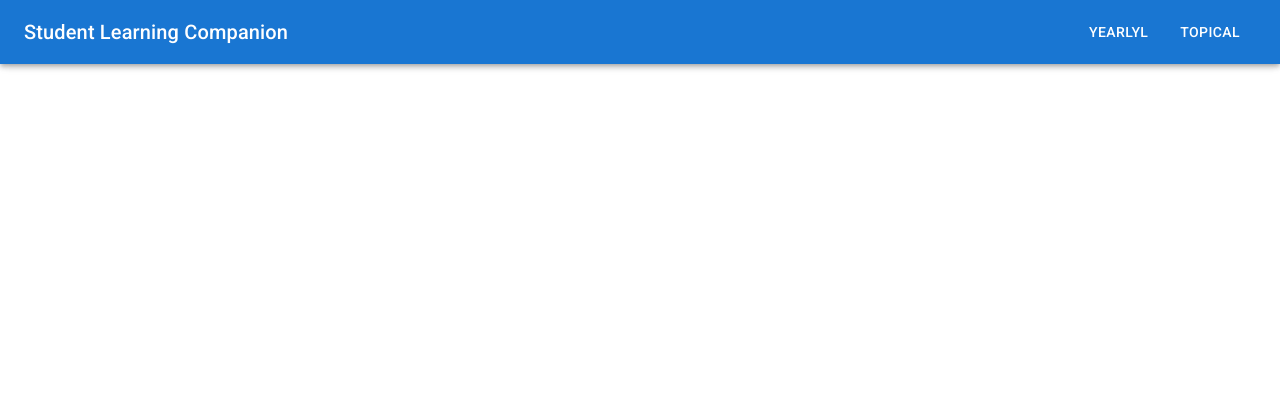
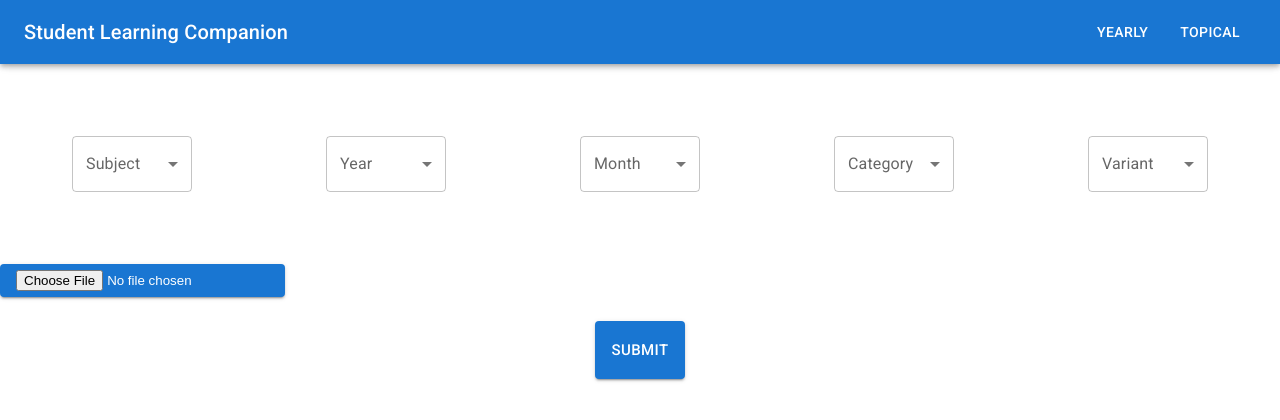
Before and after one commit to anasmunaf/fyp-admin, a React (Create React App) app: page /yearly/new in a window 1280 px wide. Shown: the top 420 px of the page. Built offline with nearby package versions, Linux system fonts and the light colour scheme.

Commit message:
debuging in process

```diff
--- a/package.json
+++ b/package.json
@@ -17,9 +17,11 @@
     "pdf-viewer-reactjs": "^2.2.3",
     "react": "^17.0.2",
     "react-dom": "^17.0.2",
+    "react-material-file-upload": "^0.0.4",
     "react-router-dom": "^6.2.1",
     "react-scripts": "5.0.0",
     "styled-components": "^5.3.3",
+    "typescript": "^4.6.2",
     "web-vitals": "^2.1.4"
   },
   "scripts": {
@@ -45,5 +47,8 @@
       "last 1 firefox version",
       "last 1 safari version"
     ]
+  },
+  "devDependencies": {
+    "buffer": "^6.0.3"
   }
 }
--- /dev/null
+++ b/src/components/DnD.tsx
@@ -0,0 +1,15 @@
+/** @format */
+
+import { useState } from "react";
+import FileUpload from "react-material-file-upload";
+
+export default function FileUploader({ fileData }) {
+  const [files, setFiles] = useState([]);
+  console.log(files);
+  fileData(files);
+  return (
+    <div className='App'>
+      <FileUpload value={files} onChange={setFiles} />
+    </div>
+  );
+}
--- a/src/components/Drawer.jsx
+++ b/src/components/Drawer.jsx
@@ -126,7 +126,7 @@ export default function SideBar() {
                 style={{ color: "white", textDecoration: "none" }}
                 to='./yearly'
               >
-                Yearlyl
+                Yearly
               </Link>
             </Button>
           </Box>
@@ -162,7 +162,7 @@ export default function SideBar() {
               style={{ color: "black", textDecoration: "none" }}
               to='./yearly'
             >
-              Yearlyl
+              Yearly
             </Link>
           </ListItem>
           <ListItem button>
--- a/src/components/NewYear.jsx
+++ b/src/components/NewYear.jsx
@@ -1,16 +1,121 @@
 /** @format */
 
-import React from "react";
+import React, { useState, useRef } from "react";
 import SelectionField from "./selectionField";
+import Box from "@mui/material/Box";
+import Button from "@mui/material/Button";
+import FileUploader from "./DnD.tsx";
+// import Grid from "@mui/material/Grid";
+import Http from "./http";
+import axios from "axios";
 const NewYear = () => {
+  const [options, setOptions] = useState({});
+  const [File, setFile] = useState({});
+
+  let file;
+
+  const func = () =>
+    File.target ? (file = { ...File.target.files[0] }) : null;
+  // func();
+
+  const selection = (name, value) => {
+    options[name] = value ? value : null;
+    // console.log(options);
+  };
+  function selections(selection) {
+    // curry(f) does the currying transform
+    return function (a) {
+      return function (b) {
+        return selection(a, b);
+      };
+    };
+  }
+  const handleSubmit = async (event) => {
+    event.preventDefault();
+    func();
+    console.log(file);
+    Http.post("http://localhost:5000/api/yearly/", {
+      subject: options.subject,
+      year: options.year,
+      month: options.month,
+      category: options.category,
+      paper: options.paper,
+      pdf: File.target.files[0],
+    }).then((res) => console.log(res));
+  };
+
   return (
     <div>
-      {/* <SelectionField
-        label={"Subject"}
-        menu={["Maths", "Physics", "Chemistry"]}
-      /> */}
+      <form encType='multipart/form-data' method='post' onSubmit={handleSubmit}>
+        <Box
+          sx={{
+            display: "flex",
+            flexDirection: "row",
+            flexWrap: "wrap",
+            justifyContent: "space-between",
+            p: 4,
+            m: 4,
+          }}
+        >
+          <SelectionField
+            selects={selections(selection)("subject")}
+            label={"Subject"}
+            menu={["Maths", "Physics", "Chemistry"]}
+          />
+          <SelectionField
+            selects={selections(selection)("year")}
+            label={"Year"}
+            menu={["2015", "2016", "2017", "2018", "2019", "2020"]}
+          />
+          <SelectionField
+            selects={selections(selection)("month")}
+            label={"Month"}
+            menu={["Summer", "Winter"]}
+          />
+          <SelectionField
+            selects={selections(selection)("category")}
+            label={"Category"}
+            menu={["QS", "MS"]}
+          />
+          <SelectionField
+            selects={selections(selection)("paper")}
+            label={"Variant"}
+            menu={["P1", "P2"]}
+          />
+        </Box>
+        <Button variant='contained' component='label'>
+          <input
+            type='file'
+            id='file'
+            name='myFile'
+            required
+            size='400000'
+            onChange={setFile}
+          />
+        </Button>{" "}
+        {/* <FileUploader fileData={setFile} /> */}
+        <div
+          style={{ display: "flex", flexWidth: 1, justifyContent: "center" }}
+        >
+          <Button
+            type='submit'
+            sx={{ p: 2, m: 3 }}
+            size={"large"}
+            variant={"contained"}
+          >
+            Submit
+          </Button>
+        </div>
+      </form>
     </div>
   );
 };
 
 export default NewYear;
+
+{
+  /* <Button variant='contained' component='label'>
+Upload File
+<input type='file' hidden />
+</Button> */
+}
--- a/src/components/selectionField.jsx
+++ b/src/components/selectionField.jsx
@@ -1,23 +1,39 @@
 /** @format */
 
 import * as React from "react";
+import { useState } from "react";
 import InputLabel from "@mui/material/InputLabel";
 import MenuItem from "@mui/material/MenuItem";
 import FormControl from "@mui/material/FormControl";
 import Select from "@mui/material/Select";
 
 export default function SelectionField(props) {
-  const { menu, label } = props;
+  const [value, setValue] = useState();
+  const [name, setName] = useState();
+  // console.log(value);
+  const { menu, label, selects } = props;
+  selects(value);
   return (
-    <div>
+    <div sx={{ m: 1, minWidth: 120 }}>
       <FormControl sx={{ m: 1, minWidth: 120 }}>
         <InputLabel id={label}>{label}</InputLabel>
-        <Select labelId={label} id={label} label={label} onChange={undefined}>
-          <MenuItem value={""}>
+        <Select
+          required={true}
+          labelId={label}
+          id={label}
+          label={label}
+          name={label}
+          value={value || ""}
+          onChange={(e) => {
+            setValue(e.target.value);
+            setName(e.target.name);
+          }}
+        >
+          <MenuItem>
             <em>None</em>
           </MenuItem>
           {menu.map((item) => (
-            <MenuItem key={item} value={item || ""}>
+            <MenuItem key={item} value={item}>
               {item}
             </MenuItem>
           ))}
```
Also changed, not shown: src/contextApi/globalState.jsx (+8 -0 lines), 1 other file (tests, documents, lock files or other folders).
